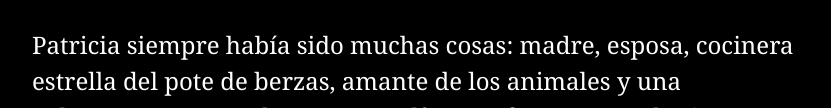
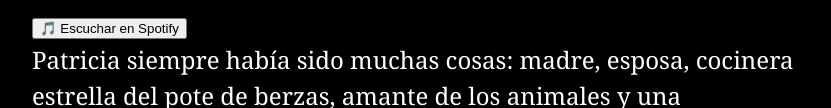
Before and after one commit to linkedbump/ElDestinoDePatricia, a plain HTML site: page index.html in a window 1280 px wide. Shown: the part 611-719 px from the top of the page, without its empty margins (224-1055 px from the left). Drawn offline with Linux system fonts and the light colour scheme.

Commit message:
Update index.html
button Spotify

```diff
--- a/index.html
+++ b/index.html
@@ -12,7 +12,7 @@
 <tw-storydata name="El destino de Patricia" startnode="1" creator="Twine" creator-version="2.10.0" format="Harlowe" format-version="3.3.9" ifid="33974ECF-7F1C-414C-AD0B-30B67FBF855D" options="" tags="" zoom="0.6" hidden><style role="stylesheet" id="twine-user-stylesheet" type="text/twine-css"></style><script role="script" id="twine-user-script" type="text/twine-javascript"></script><tw-passagedata pid="1" name="El destino de Patricia" tags="" position="900,375" size="100,100">&lt;p&gt;🎧 (bg:blue)[(text-colour:white)[//La música hará que la experiencia sea aún más envolvente, pero es completamente opcional. Haz clic en el reproductor si quieres darle play.//]]
 &lt;/p&gt;
 &lt;iframe style=&quot;border-radius:12px&quot; src=&quot;https://open.spotify.com/embed/playlist/0MdHXNpwUOBIJVJEvAbT33?utm_source=generator&quot; width=&quot;100%&quot; height=&quot;352&quot; frameBorder=&quot;0&quot; allowfullscreen=&quot;&quot; allow=&quot;autoplay; clipboard-write; encrypted-media; fullscreen; picture-in-picture&quot; loading=&quot;lazy&quot;&gt;&lt;/iframe&gt;
-
+<button onclic="window.open('https://open.spotify.com/playlist/0MdHXNpwUOBIJVJEvAbT33', '_blank')">🎵 Escuchar en Spotify</button>
 Patricia siempre había sido muchas cosas: madre, esposa, cocinera estrella del pote de berzas, amante de los animales y una peluquera con un talento que podía transformar a cualquiera con un solo tijeretazo. Durante 13 años había trabajado en una peluquería en Avilés, disfrutando de su profesión… hasta que la vida le planteó una encrucijada: su familia la necesitaba, y decidió dejarlo todo para estar con ellos.
 
 Los días transcurrieron entre meriendas escolares, carreras por la casa y episodios maratónicos de novelas turcas. Sus manos, antes acostumbradas a sostener tijeras y peines, ahora eran expertas en hacer trenzas rápidas y arreglar disfraces para el colegio.
```
